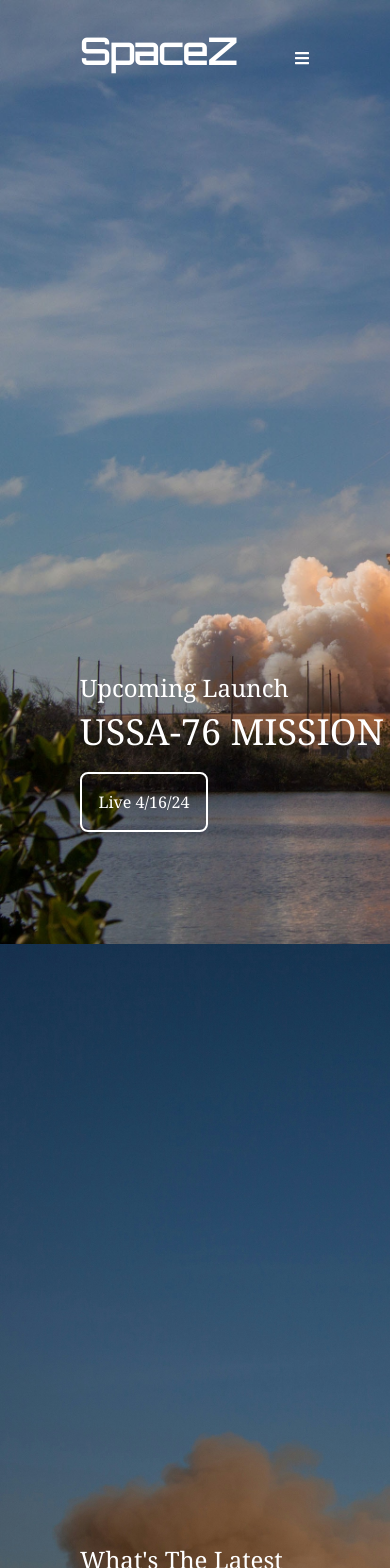
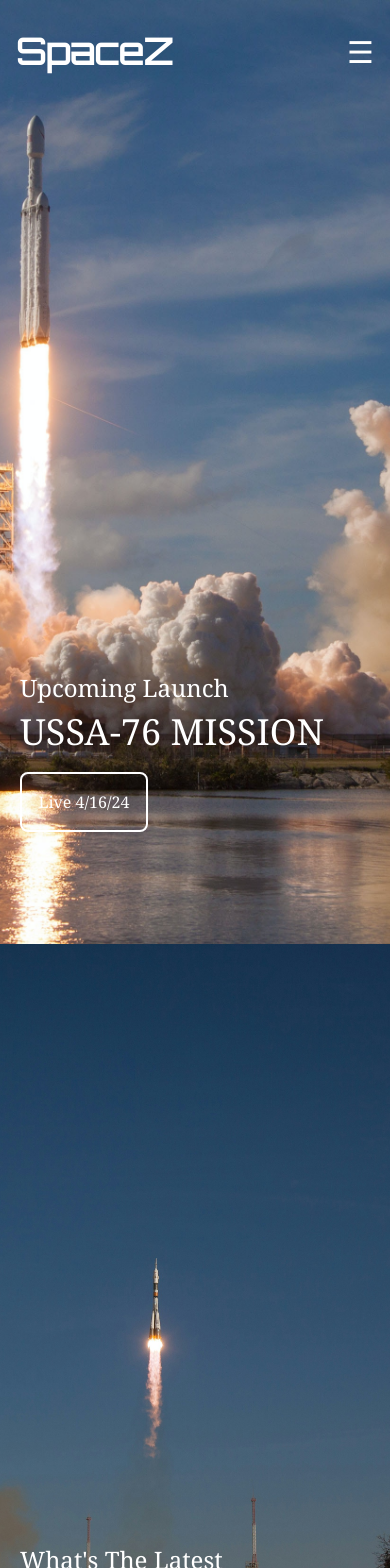
Before and after one commit to Davonne007-TX/spaceZ-Project, a React (Vite) app: page / in a window 390 px wide. Shown: the top 1568 px of the page. Built offline with nearby package versions, Linux system fonts and the light colour scheme.

Commit message:
refactor code, update images, add mobile nav

```diff
--- a/src/components/Footer.jsx
+++ b/src/components/Footer.jsx
@@ -1,18 +1,12 @@
-import { Link } from "react-router-dom";
-
 export default function Footer() {
   return (
     <>
-      <footer className="w-full text-white bg-black font-serif p-8 text-md">
-        <ul className="flex flex-row justify-center gap-20 list-none cursor-pointer">
-          <span className="text-gray-300 cursor-default">SpaceZ 2024</span>
+      <footer className="w-full text-white bg-black shadow-md font-serif p-8 text-md">
+        <ul className="flex flex-col md:flex-row justify-center gap-20 list-none cursor-pointer">
+          <span className="text-gray-300  font-thin">SpaceZ 2024</span>
 
-          <Link to="/" className=" hover:text-gray-400">
-            Terms of Privacy
-          </Link>
-          <Link to="" className=" hover:text-gray-400">
-            Resources
-          </Link>
+          <li className=" hover:text-gray-400">Terms of Privacy</li>
+          <li className=" hover:text-gray-400">Resources</li>
         </ul>
       </footer>
     </>
--- a/src/components/Header.jsx
+++ b/src/components/Header.jsx
@@ -1,11 +1,16 @@
 import { Link, useNavigate } from "react-router-dom";
-import SideNav from "./SideNav";
+import { useState } from "react";
 
 export default function Header() {
+  const [isMobileNavOpen, setIsNavOpen] = useState(false);
   const navigate = useNavigate();
 
   const goHome = () => {
     navigate("/");
+  };
+
+  const toggleNavBar = () => {
+    setIsNavOpen(!isMobileNavOpen);
   };
 
   const capitalizeLetters = (word) => {
@@ -21,17 +26,26 @@ export default function Header() {
     "Mars Mission",
     "Beyond",
   ];
+
   return (
     <>
-      <header className=" w-full">
-        <div className="mt-8 flex justify-between items-center">
+      <header className="w-full">
+        <div className="mt-8 flex justify-between items-center px-4 lg:px-20">
           <h1
-            className="text-4xl text-white font-bold font-orbitron cursor-pointer ml-20"
+            className="text-4xl text-white font-bold font-orbitron cursor-pointer"
             onClick={goHome}
           >
             SpaceZ
           </h1>
-          <nav className="hidden lg:flex flex-col mt-2 md:flex-row lg:flex-row font-orbitron ml-10 gap-10 text-md text-white list-none cursor-pointer">
+
+          <button
+            className="lg:hidden text-white text-3xl focus:outline-none"
+            onClick={toggleNavBar}
+            aria-label="Toggle navigation"
+          >
+            ☰
+          </button>
+          <nav className="hidden lg:flex font-orbitron gap-10 text-md text-white list-none cursor-pointer">
             {navItems.map((item, index) => (
               <li key={index} className="hover:underline">
                 <Link to={`/${item.toLowerCase()}`}>
@@ -40,8 +54,23 @@ export default function Header() {
               </li>
             ))}
           </nav>
-          <SideNav navItems={navItems} capitalizeLetters={capitalizeLetters} />
         </div>
+
+        {isMobileNavOpen && (
+          <div className="lg:hidden mt-10 bg-black/10 text-white px-4 py-4 space-y-4 font-orbitron text-xl text-right">
+            {navItems.map((item, index) => (
+              <div
+                key={index}
+                className="hover:underline"
+                onClick={toggleNavBar}
+              >
+                <ul className="p-2">
+                  <li>{capitalizeLetters(item)}</li>
+                </ul>
+              </div>
+            ))}
+          </div>
+        )}
       </header>
     </>
   );
--- a/src/components/Home.jsx
+++ b/src/components/Home.jsx
@@ -2,70 +2,58 @@ import Header from "./Header";
 import Missions from "./Missions";
 import Footer from "./Footer";
 
+const missionData = [
+  {
+    image: "/images/launch.jpg",
+    launch: "Upcoming Launch",
+    name: "USSA-76 MISSION",
+    watch: "Live 4/16/24",
+    alt: "Rocket launch image",
+  },
+  {
+    image: "/images/rocket.jpg",
+    launch: "What's The Latest",
+    name: "To The Stars Mission",
+    watch: "Rewatch",
+    alt: "Rocket in sky",
+  },
+  {
+    image: "/images/eclipse.jpg",
+    launch: "Upcoming News",
+    name: "April 8th Solar Eclipse in the US",
+    watch: "Learn More",
+    alt: "Solar eclipse",
+  },
+  {
+    image: "/images/mars.jpg",
+    launch: "Looking into the future",
+    name: "Mission to Mars",
+    watch: "Learn More",
+    alt: "Mars surface image",
+  },
+];
+
 export default function Home() {
   return (
-    <>
-      <main className="🚀">
+    <main className="🚀">
+      {missionData.map((mission, index) => (
         <section
-          className="section-image"
+          key={index}
+          className="section-image bg-cover bg-center bg-no-repeat min-h-screen text-white flex flex-col justify-between"
           style={{
-            backgroundImage: "url('/images/launch.jpg')",
-            backgroundSize: "cover",
+            backgroundImage: `url('${mission.image}')`,
           }}
+          aria-label={mission.alt}
         >
-          <Header />
+          {index === 0 && <Header />}
           <Missions
-            launch="Upcoming Launch"
-            name="USSA-76 MISSION"
-            watch="Live 4/16/24"
+            launch={mission.launch}
+            name={mission.name}
+            watch={mission.watch}
           />
         </section>
-        <section
-          className="section-image"
-          style={{
-            backgroundImage: "url('/images/rocket.jpg')",
-            backgroundSize: "cover",
-          }}
-        >
-          <Missions
-            launch="What's The Latest"
-            name="To The Stars Mission"
-            watch="Rewatch"
-          />
-        </section>
-
-        <section
-          className="section-image"
-          style={{
-            backgroundImage: "url('/images/eclipse.jpg')",
-            backgroundSize: "cover",
-          }}
-        >
-          <Missions
-            launch="Upcoming News"
-            name="April 8th Solar Eclipse in the US"
-            watch="Learn More"
-          />
-        </section>
-
-        <section
-          className="section-image"
-          style={{
-            backgroundImage: "url('/images/mars.jpg')",
-            backgroundSize: "cover",
-          }}
-        >
-          <Missions
-            launch="Looking into the future"
-            name="Mission to Mars"
-            watch="Learn More"
-          />
-        </section>
-        <Footer />
-      </main>
-    </>
+      ))}
+      <Footer />
+    </main>
   );
 }
-
-
-// Photo by <a href="https://unsplash.com/@daniele71043?utm_content=creditCopyText&utm_medium=referral&utm_source=unsplash">Daniele Colucci</a> on <a href="https://unsplash.com/photos/brown-sand-under-blue-sky-during-night-time-OtXJhYjbKeg?utm_content=creditCopyText&utm_medium=referral&utm_source=unsplash">Unsplash</a>
--- a/src/components/Missions.jsx
+++ b/src/components/Missions.jsx
@@ -1,7 +1,7 @@
 export default function Missions({ launch, name, watch }) {
   return (
-    <section className=" text-white launch appear font-serif flex flex-col ml-20 lg:ml-60">
-      <div className=" flex flex-col mb-28 ">
+    <section className="text-white launch appear font-serif flex flex-col ml-5 md:ml-20 lg:ml-60">
+      <div className="flex flex-col mb-28">
         <h2 className="text-2xl">{launch}</h2>
         <p className="text-4xl md:text-5xl lg:text-5xl mt-2">{name}</p>
         <button className="border-2 rounded-lg border-white mt-5 p-4 w-32 hover:bg-white hover:text-black">
--- a/src/components/SideNav.jsx
+++ /dev/null
@@ -1,23 +0,0 @@
-import { useState } from "react";
-import { FaBars, FaTimes } from "react-icons/fa";
-import { Link } from "react-router-dom";
-
-export default function MobileNav({ navItems, capitalizeLetters }) {
-  const [isNavOpen, setNavOpen] = useState(false);
-
-  function test() {
-    console.log("this is a test");
-  }
-
-  return (
-    <section className="flex font-orbitron mt-2 mr-20 text-white cursor-pointer text-md">
-      <Link to="/shop" className="hidden lg:block mr-4 hover:underline">
-        Shop
-      </Link>
-
-      <div onClick={test} className="relative ">
-        <FaBars className="mt-1" />
-      </div>
-    </section>
-  );
-}
```
Also changed, not shown: 1 other file (tests, documents, lock files or other folders).
